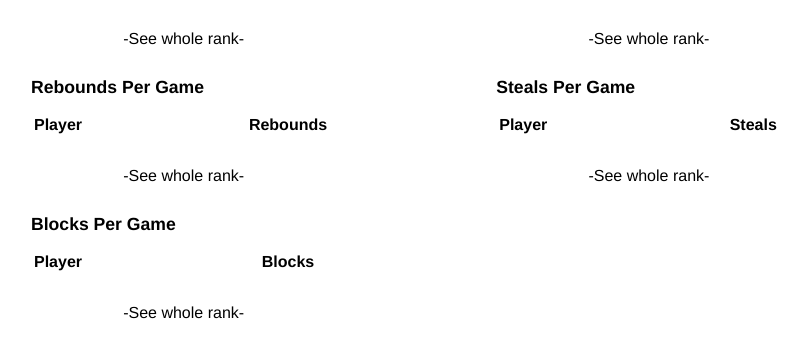
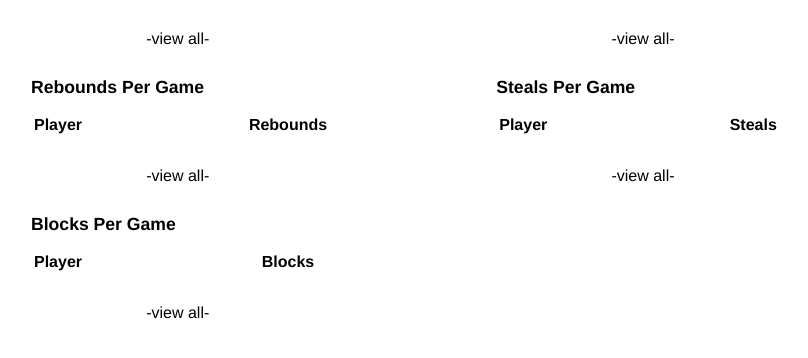
Before and after one commit to jayant95/TopShots, a PHP site: page /players.php in a window 1280 px wide. Shown: the part 357-715 px from the top of the page, without its empty margins (97-905 px from the left). Run offline with PHP 8.4, Linux system fonts and the light colour scheme; data comes from the database, SQL or seed files in the repository; data that the repository does not hold is empty.

```diff
--- a/css/main.css
+++ b/css/main.css
@@ -414,6 +414,6 @@ div.allplayers{
 
 a.wholerank{
   text-align: left;
-  margin-left: 20%;
+  margin-left: 25%;
   display: block;
 }
--- a/players.php
+++ b/players.php
@@ -52,7 +52,7 @@
 
 
   	 </table>
-      <a class="wholerank" href="allplayers.php?id=1">-See whole rank-</a>
+      <a class="wholerank" href="allplayers.php?id=1">-view all-</a>
     </div>
     <div class="topplayer">
       <h2>Assistss Per Game</h2>
@@ -71,7 +71,7 @@
           }
         ?>
       </table>
-      <a  class="wholerank" href="allplayers.php?id=2">-See whole rank-</a>
+      <a  class="wholerank" href="allplayers.php?id=2">-view all-</a>
     </div>
 
 
@@ -93,7 +93,7 @@
         ?>
 
       </table>
-     <a class="wholerank" href="allplayers.php?id=3">-See whole rank-</a>
+     <a class="wholerank" href="allplayers.php?id=3">-view all-</a>
     </div>
 
 
@@ -117,7 +117,7 @@
 
 
       </table>
-      <a class="wholerank" href="allplayers.php?id=4"> -See whole rank-</a>
+      <a class="wholerank" href="allplayers.php?id=4"> -view all-</a>
     </div>
 
     <div class="topplayer">
@@ -141,7 +141,7 @@
 
 
       </table>
-      <a class="wholerank" href="allplayers.php?id=5">-See whole rank-</a>
+      <a class="wholerank" href="allplayers.php?id=5">-view all-</a>
     </div>
 
 
```
